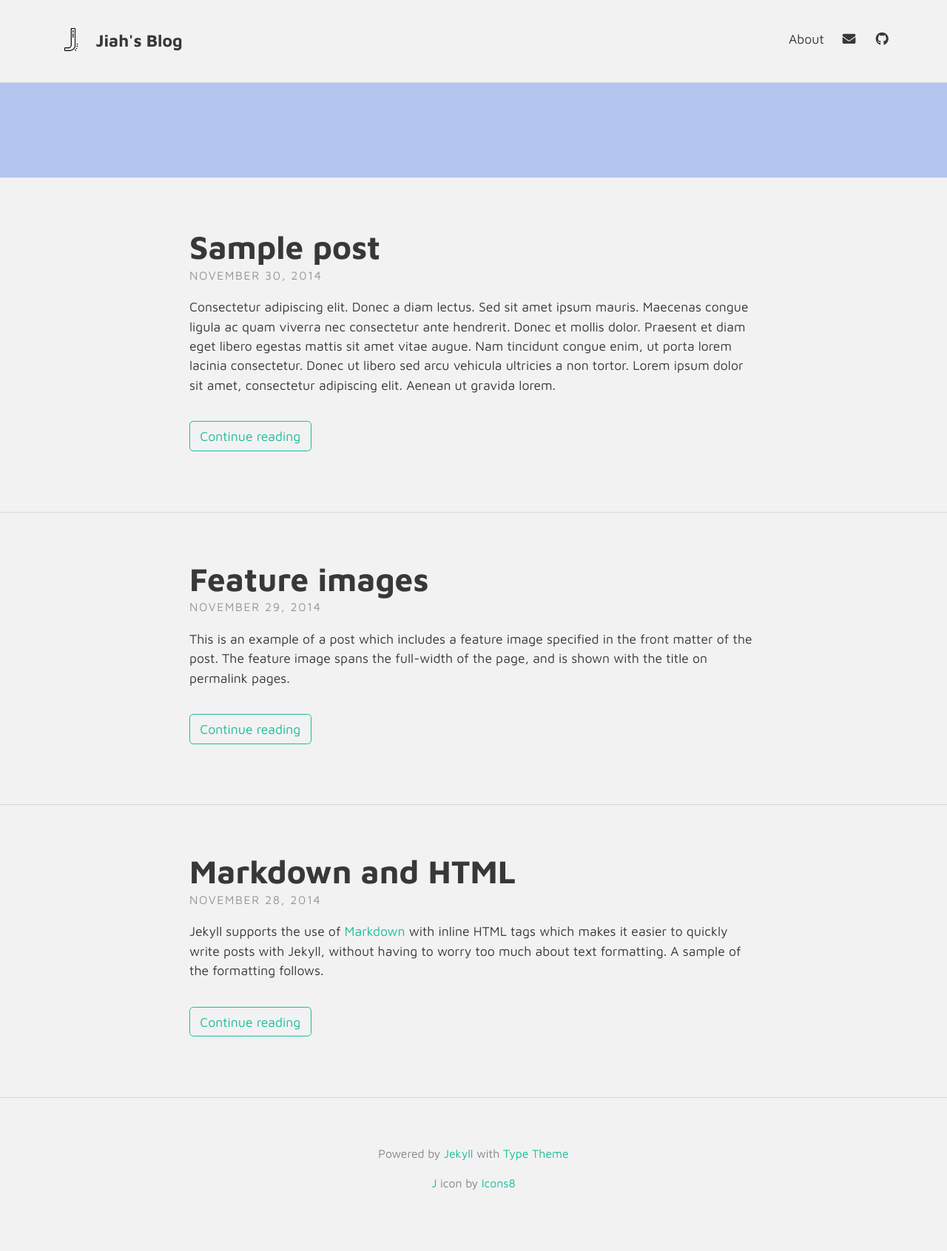
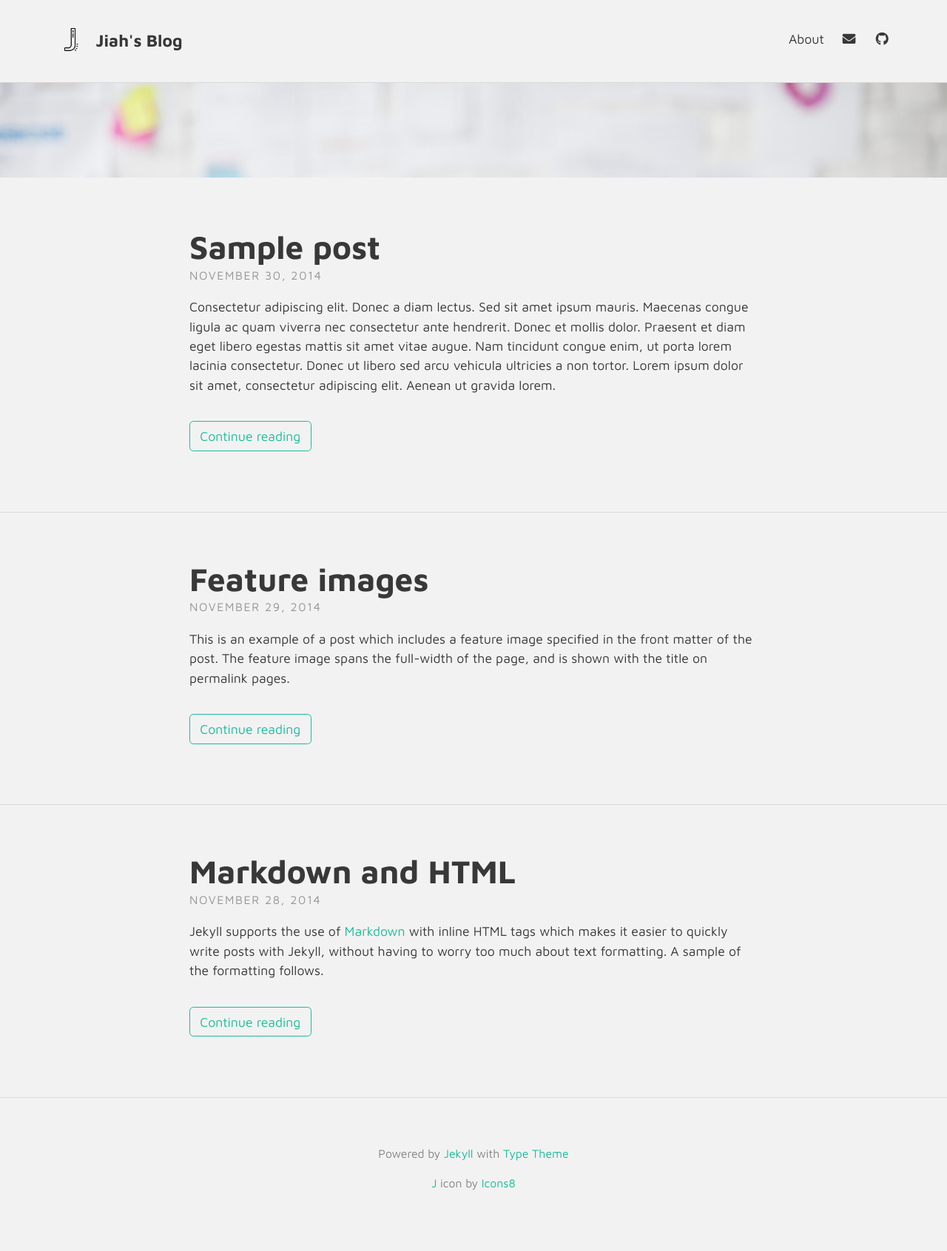
Before and after one commit to jiahnoh97/jiahnoh97.github.io, a Jekyll site: the page built from index.html, in a window 1280 px wide. Shown: the whole page at 74% size. Built offline with Jekyll 4.4.1, drawn with Linux system fonts in a browser that asks for light colours; nearby versions of some CDN libraries; the list of posts is cut into pages by our own code.

Commit message:
Update _config.yml

```diff
--- a/_config.yml
+++ b/_config.yml
@@ -13,7 +13,7 @@ theme_settings:
 
   # Header and footer text
   header_text: >
-  header_text_feature_image: assets/img/main.png
+  header_text_feature_image: assets/img/laptop.jpg
   footer_text: >
    Powered by <a href="https://jekyllrb.com/">Jekyll</a> with <a href="https://github.com/rohanchandra/type-theme">Type Theme</a>
    <p><a target="_blank" href="https://icons8.com/icons/set/j">J</a> icon by <a target="_blank" href="https://icons8.com">Icons8</a></p>
```
